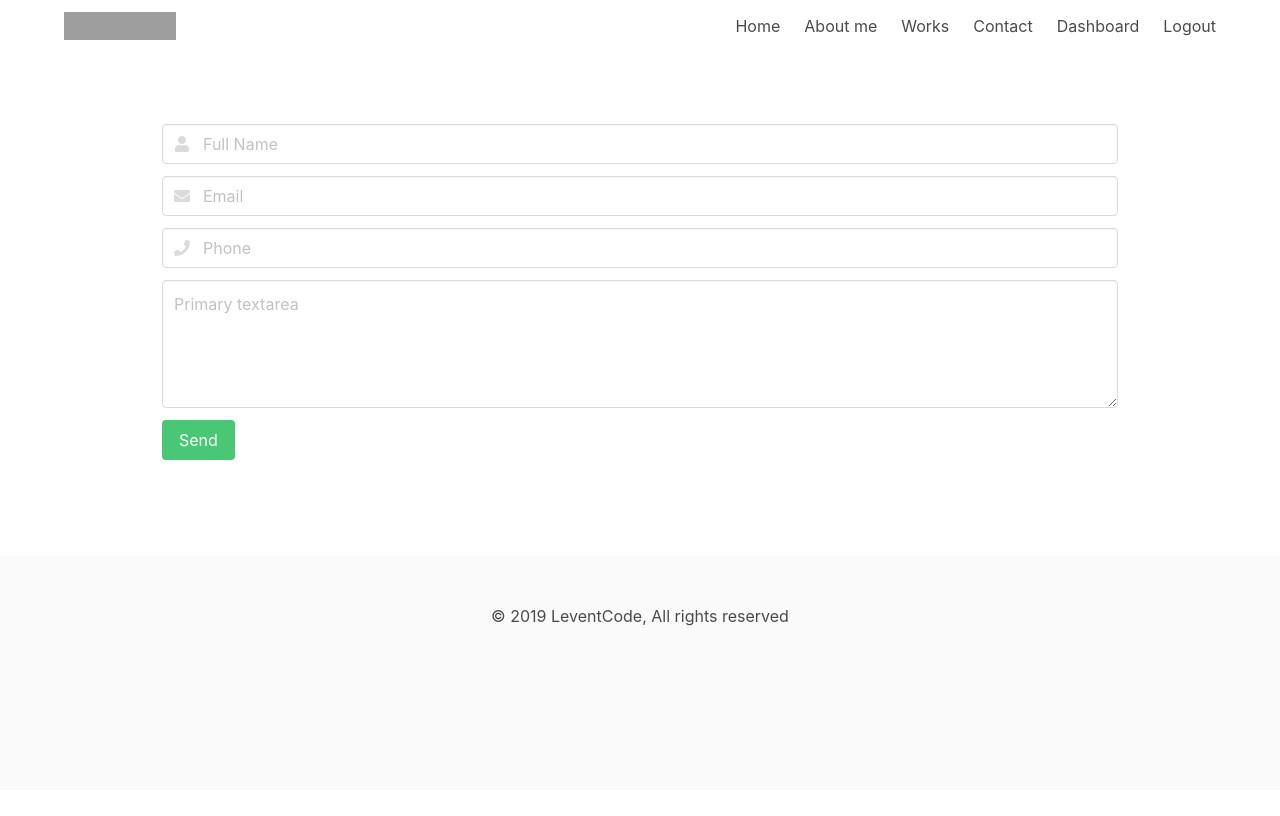
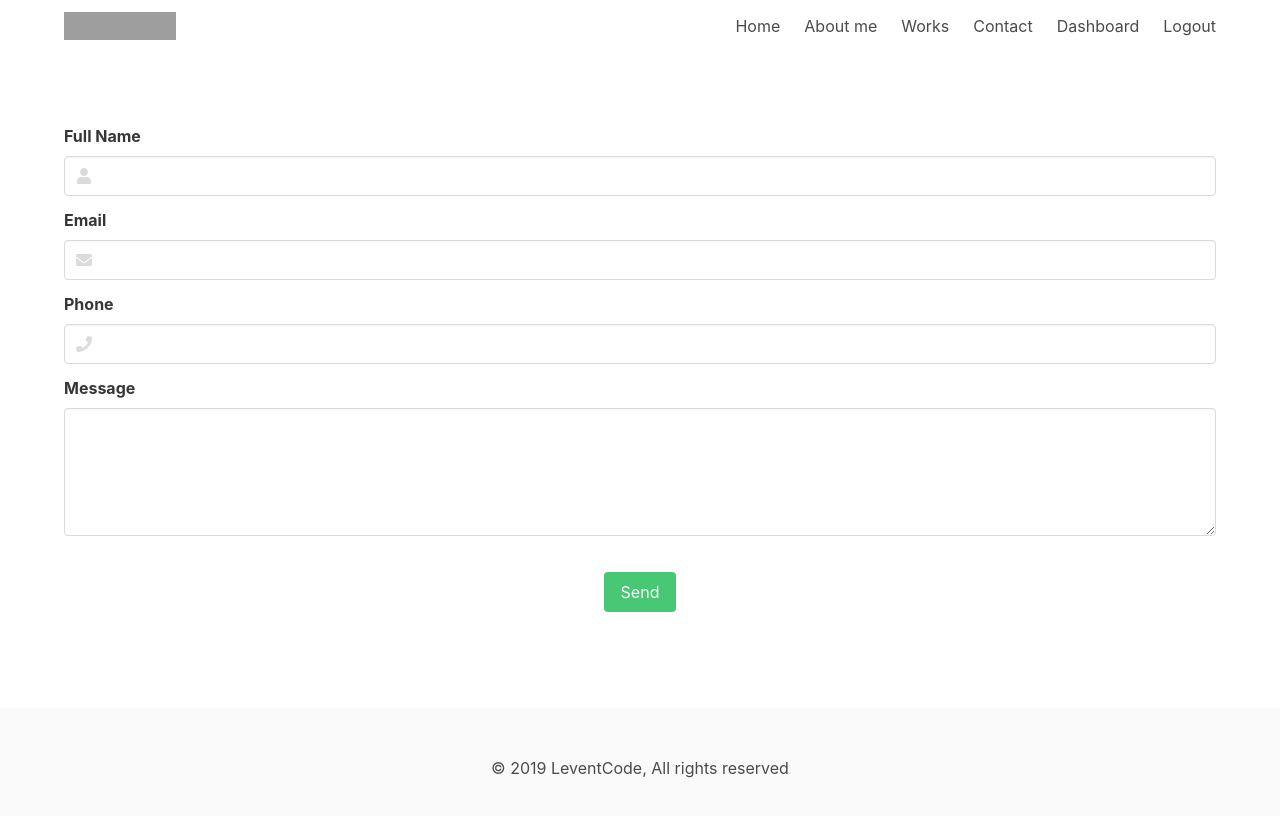
Before and after one commit to LeventDemir/LeventCode, a Nuxt app: page /contact in a window 1280 px wide. Shown: the top 816 px of the page. Built offline with nearby package versions, Linux system fonts and the light colour scheme; grey boxes are pictures that could not be loaded.

Commit message:
contact and about-me pages created

```diff
--- a/pages/about-me.vue
+++ b/pages/about-me.vue
@@ -1,27 +1,29 @@
 <template>
   <div class="container">
     <div class="columns">
-      <div class="column is-full">
-        <p class="is-size-3">About me</p>
+      <div class="column is-8 is-offset-2">
+        <p class="is-size-3 has-text-centered">About me</p>
 
         <hr />
 
-        <p>Hello, my name is Levent. I'm a software developer, I'm interested in web applications, mobile applications and desktop applications. You can use my phone number or email to contact me.</p>
+        <p
+          class="has-text-centered"
+        >Hello, my name is Levent. I'm a software developer, I'm interested in web applications, mobile applications and desktop applications. You can use my phone number or email to contact me.</p>
 
         <br />
 
-        <p>
+        <p class="has-text-centered">
+          <span class="icon">
+            <i class="fas fa-envelope"></i>
+          </span>
+          <span>leventcoding@gmail.com</span>
+        </p>
+        <p class="has-text-centered">
           <span class="icon">
             <i class="fas fa-phone"></i>
           </span>
           <span>+90 553 061 5830</span>
         </p>
-        <p>
-          <span class="icon">
-            <i class="fas fa-envelope"></i>
-          </span>
-          <span>leventcoding@gmail.com</span>
-        </p>
       </div>
     </div>
   </div>
--- a/pages/contact.vue
+++ b/pages/contact.vue
@@ -1,27 +1,30 @@
 <template>
   <div class="container">
     <div class="columns">
-      <div class="column is-10 is-offset-1">
+      <div class="column is-full">
         <form>
           <div class="field">
+            <label class="label">Full Name</label>
             <p class="control has-icons-left">
-              <input class="input" type="text" placeholder="Full Name" />
+              <input class="input" type="text" />
               <span class="icon is-small is-left">
                 <i class="fas fa-user"></i>
               </span>
             </p>
           </div>
           <div class="field">
+            <label class="label">Email</label>
             <p class="control has-icons-left">
-              <input class="input" type="email" placeholder="Email" />
+              <input class="input" type="email" />
               <span class="icon is-small is-left">
                 <i class="fas fa-envelope"></i>
               </span>
             </p>
           </div>
           <div class="field">
+            <label class="label">Phone</label>
             <p class="control has-icons-left">
-              <input class="input" type="tel" placeholder="Phone" />
+              <input class="input" type="tel" />
               <span class="icon is-small is-left">
                 <i class="fas fa-phone"></i>
               </span>
@@ -29,12 +32,17 @@
           </div>
 
           <div class="field">
+            <label class="label">Message</label>
             <div class="control">
-              <textarea class="textarea" placeholder="Primary textarea"></textarea>
+              <textarea class="textarea"></textarea>
             </div>
           </div>
 
-          <button class="button is-success">Send</button>
+          <br />
+
+          <div class="has-text-centered">
+            <button class="button is-success">Send</button>
+          </div>
         </form>
       </div>
     </div>
```
